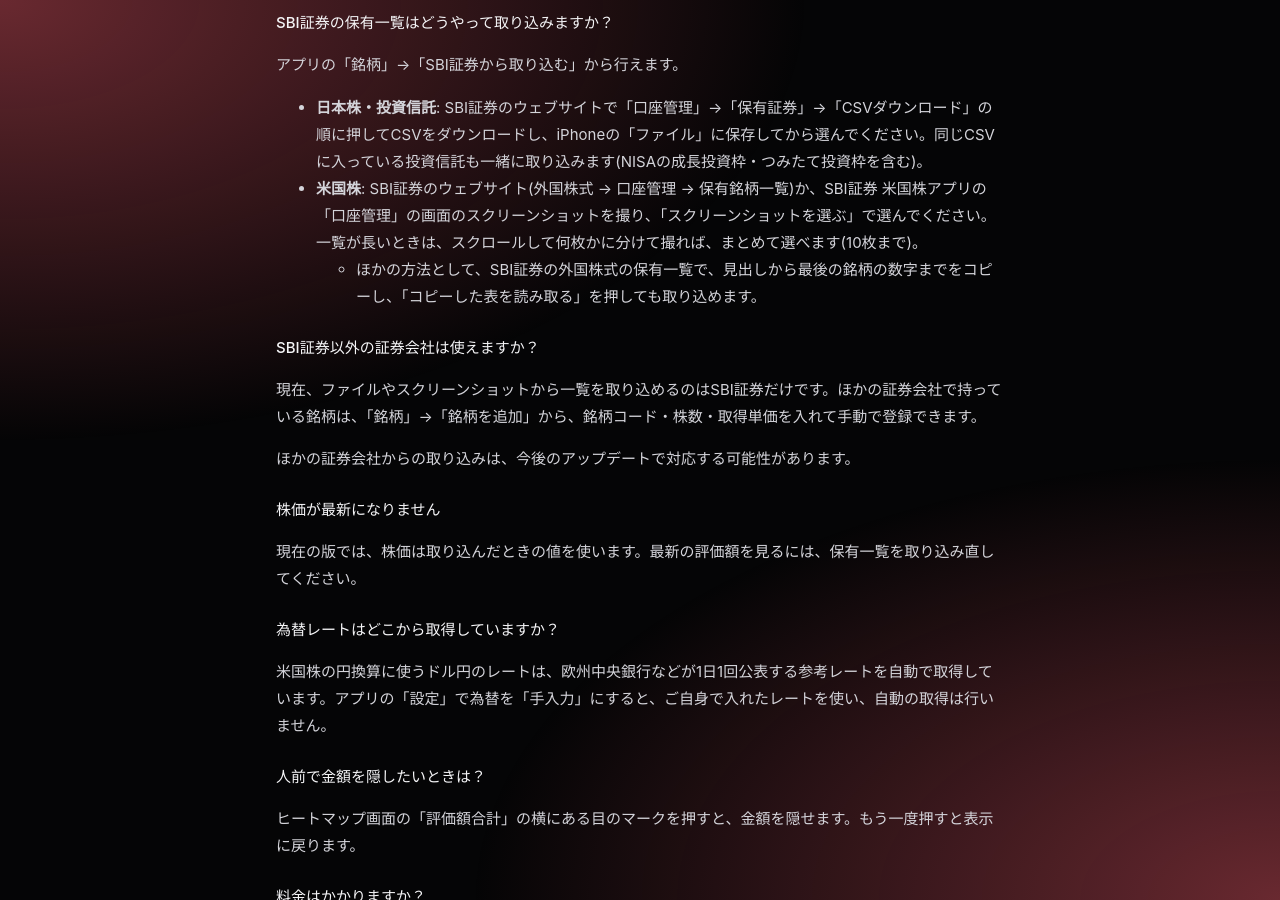
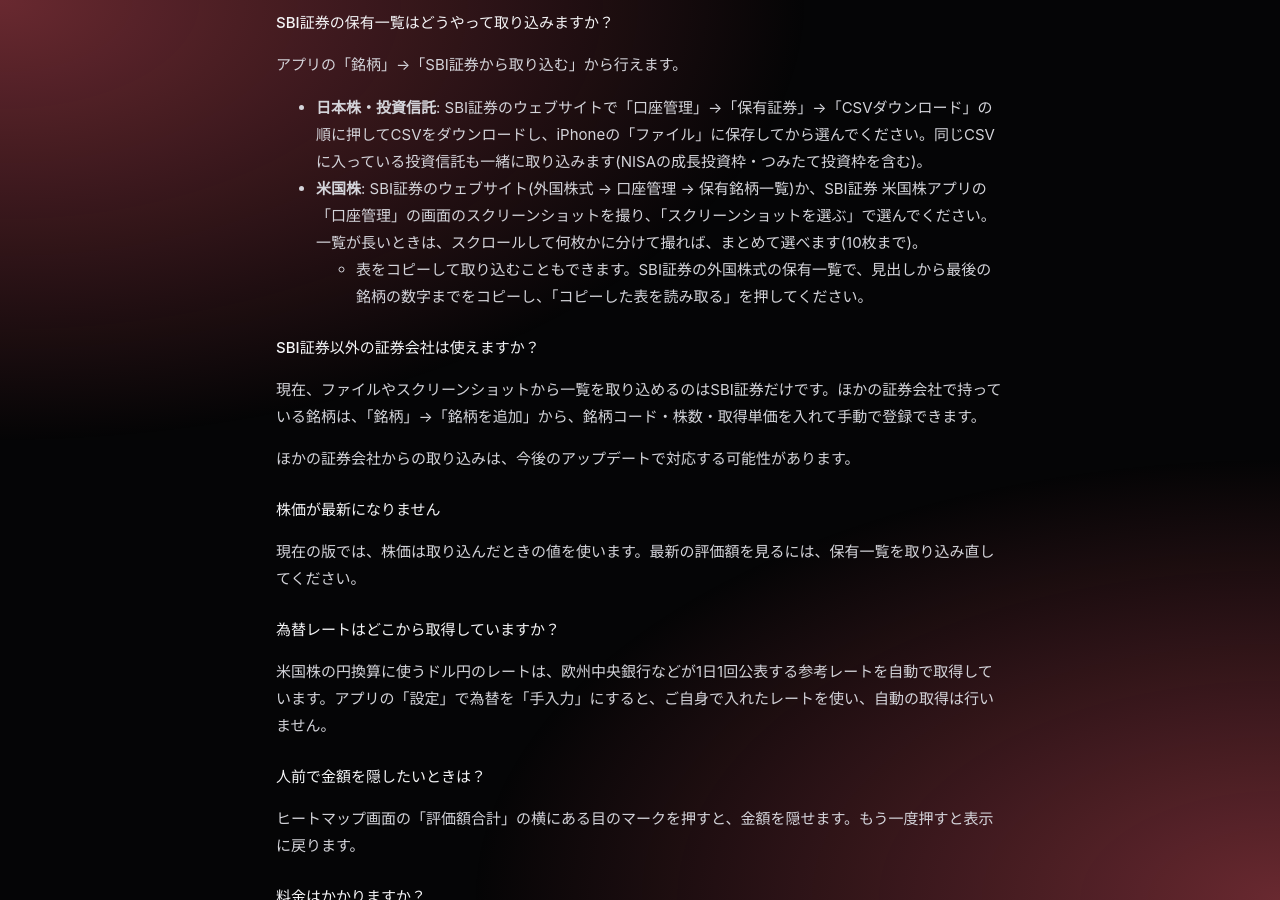
Before and after one commit to kasane-app/kasane-app.github.io, a Jekyll site: the page built from support.md, in a window 1280 px wide and 900 px high, scrolled down 650 px. Built offline with Jekyll 4.4.1, drawn with Linux system fonts in a browser that asks for light colours.

Commit message:
サポート: 表のコピーで取り込む説明の言い回しを整える
Co-Authored-By: Claude Opus 5.5 <noreply@anthropic.com>

```diff
--- a/support.md
+++ b/support.md
@@ -26,7 +26,7 @@ Kasaneについてのご質問・不具合のご報告は、次の連絡先ま
 
 - **日本株・投資信託**: SBI証券のウェブサイトで「口座管理」→「保有証券」→「CSVダウンロード」の順に押してCSVをダウンロードし、iPhoneの「ファイル」に保存してから選んでください。同じCSVに入っている投資信託も一緒に取り込みます(NISAの成長投資枠・つみたて投資枠を含む)。
 - **米国株**: SBI証券のウェブサイト(外国株式 → 口座管理 → 保有銘柄一覧)か、SBI証券 米国株アプリの「口座管理」の画面のスクリーンショットを撮り、「スクリーンショットを選ぶ」で選んでください。一覧が長いときは、スクロールして何枚かに分けて撮れば、まとめて選べます(10枚まで)。
-  - ほかの方法として、SBI証券の外国株式の保有一覧で、見出しから最後の銘柄の数字までをコピーし、「コピーした表を読み取る」を押しても取り込めます。
+  - 表をコピーして取り込むこともできます。SBI証券の外国株式の保有一覧で、見出しから最後の銘柄の数字までをコピーし、「コピーした表を読み取る」を押してください。
 
 ### SBI証券以外の証券会社は使えますか？
 
```
